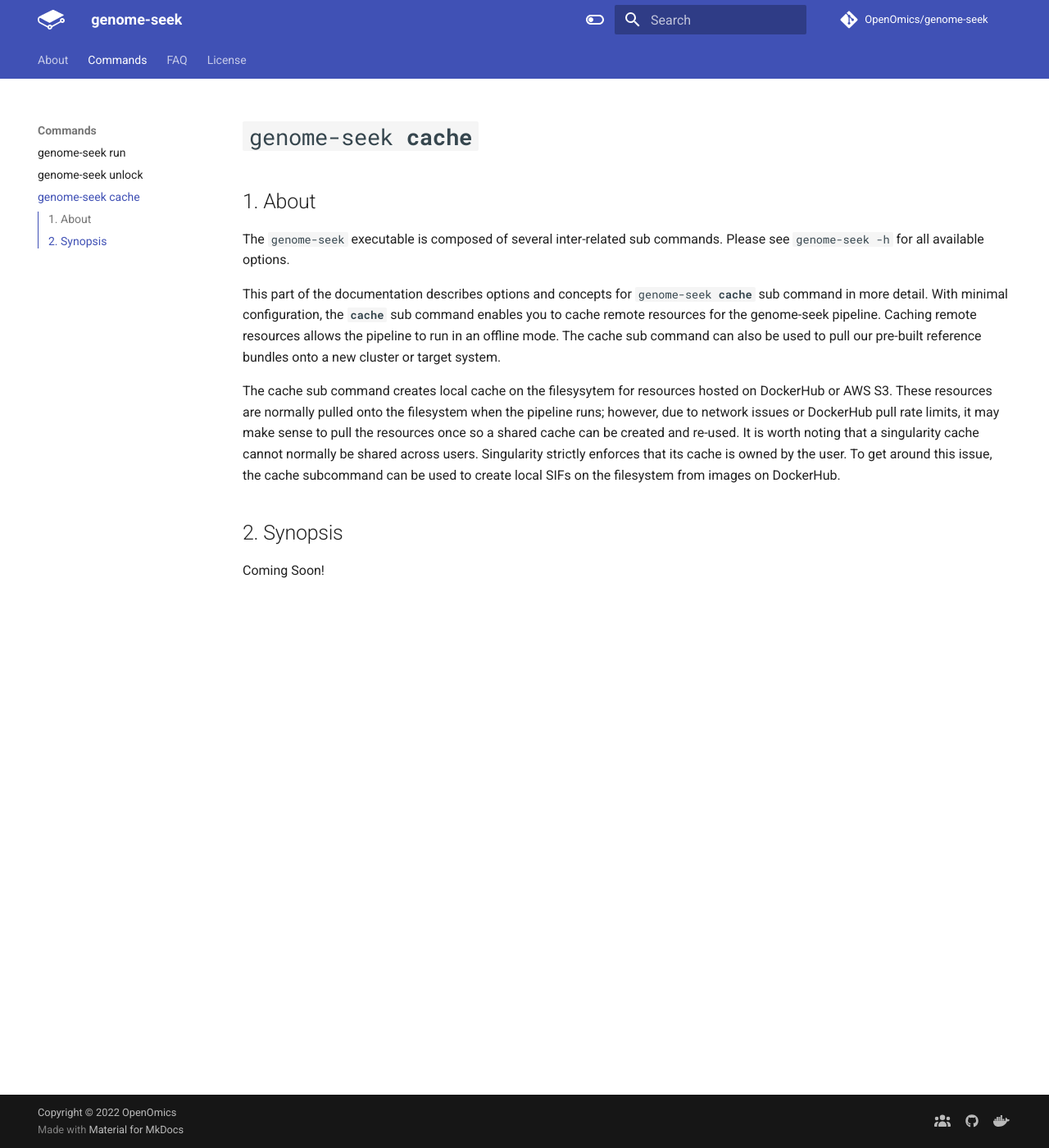
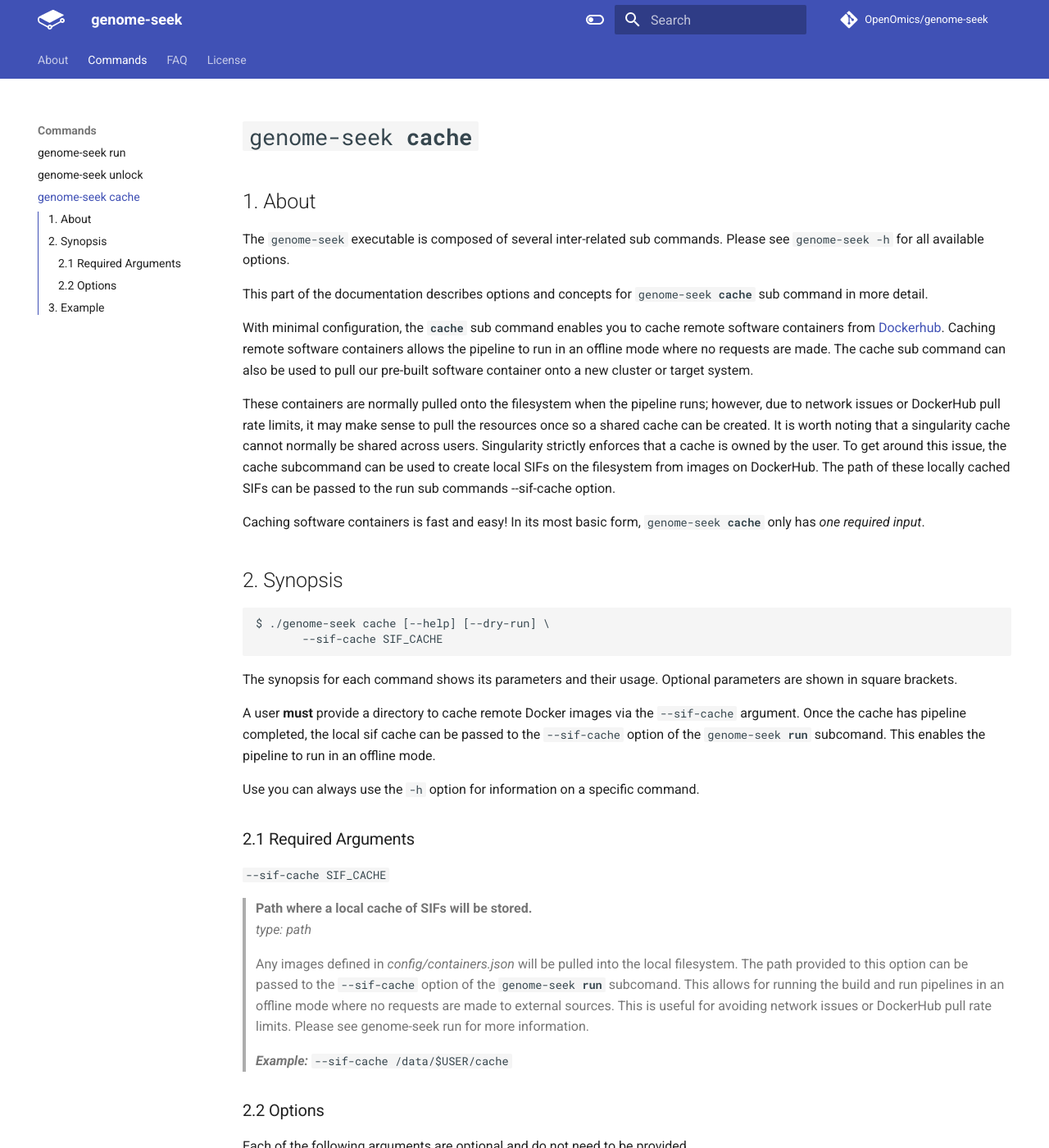
Before and after one commit to OpenOmics/genome-seek, an MkDocs documentation site: the page built from docs/usage/cache.md, in a window 1280 px wide and 1400 px high. Shown: the whole window at 82% size. Built offline with MkDocs 1.6.1 and Material for MkDocs 9.7.7, drawn with Linux system fonts in a browser that asks for light colours; comment, search, counter and statistics services are not loaded; the version menu is left out; some of the changed text lies outside the part shown.

````diff
--- a/docs/usage/cache.md
+++ b/docs/usage/cache.md
@@ -3,23 +3,23 @@
 ## 1. About
 The `genome-seek` executable is composed of several inter-related sub commands. Please see `genome-seek -h` for all available options.
 
-This part of the documentation describes options and concepts for <code>genome-seek <b>cache</b></code> sub command in more detail. With minimal configuration, the **`cache`** sub command enables you to cache remote resources for the  genome-seek pipeline. Caching remote resources allows the pipeline to run in an offline mode. The cache sub command can also be used to pull our pre-built reference bundles onto a new cluster or target system.
+This part of the documentation describes options and concepts for <code>genome-seek <b>cache</b></code> sub command in more detail.
 
-The cache sub command creates local cache on the filesysytem for resources hosted on DockerHub or AWS S3. These resources are normally pulled onto the filesystem when the pipeline runs; however, due to network issues or DockerHub pull rate limits, it may make sense to pull the resources once so a shared cache can be created and re-used. It is worth noting that a singularity cache cannot normally be shared across users. Singularity strictly enforces that its cache is owned by the user. To get around this issue, the cache subcommand can be used to create local SIFs on the filesystem from images on DockerHub.
+With minimal configuration, the **`cache`** sub command enables you to cache remote software containers from [Dockerhub](https://hub.docker.com/u/skchronicles). Caching remote software containers allows the pipeline to run in an offline mode where no requests are made. The cache sub command can also be used to pull our pre-built software container onto a new cluster or target system.
+
+These containers are normally pulled onto the filesystem when the pipeline runs; however, due to network issues or DockerHub pull rate limits, it may make sense to pull the resources once so a shared cache can be created. It is worth noting that a singularity cache cannot normally be shared across users. Singularity strictly enforces that a cache is owned by the user. To get around this issue, the cache subcommand can be used to create local SIFs on the filesystem from images on DockerHub. The path of these locally cached SIFs can be passed to the run sub commands --sif-cache option.
+
+Caching software containers is fast and easy! In its most basic form, <code>genome-seek <b>cache</b></code> only has *one required input*.
 
 ## 2. Synopsis
-
-Coming Soon!
-
-<!-- ```text
-$ ./genome-seek cache [-h] --sif-cache SIF_CACHE \
-                     [--resource-bundle RESOURCE_BUNDLE] \
-                     [--dry-run]
+```text
+$ ./genome-seek cache [--help] [--dry-run] \
+       --sif-cache SIF_CACHE
 ```
 
 The synopsis for each command shows its parameters and their usage. Optional parameters are shown in square brackets.
 
-A user **must** provide a directory to cache remote Docker images via the `--sif-cache` argument. Once the cache has pipeline completed, the local sif cache can be passed to the `--sif-cache` option of the <code>genome-seek <b>build</b></code> and <code>genome-seek <b>run</b></code> subcomand. This enables the build and run pipeline to run in an offline mode.
+A user **must** provide a directory to cache remote Docker images via the `--sif-cache` argument. Once the cache has pipeline completed, the local sif cache can be passed to the `--sif-cache` option of the <code>genome-seek <b>run</b></code> subcomand. This enables the pipeline to run in an offline mode.
 
 Use you can always use the `-h` option for information on a specific command.
 
@@ -27,10 +27,10 @@
 
 `--sif-cache SIF_CACHE`
 
-> **Path where a local cache of SIFs will be stored..**
-> *type: string*
+> **Path where a local cache of SIFs will be stored.**
+> *type: path*
 >
-> Any images defined in *config/containers/images.json* will be pulled into the local filesystem. The path provided to this option can be passed to the `--sif-cache` option of the <code>genome-seek <b>build</b></code> and <code>genome-seek <b>run</b></code> subcomand. This allows for running the build and run pipelines in an offline mode where no requests are made to exteexomel sources. This is useful for avoiding network issues or DockerHub pull rate limits. Please see genome-seek build and run for more information.
+> Any images defined in *config/containers.json* will be pulled into the local filesystem. The path provided to this option can be passed to the `--sif-cache` option of the <code>genome-seek <b>run</b></code> subcomand. This allows for running the build and run pipelines in an offline mode where no requests are made to external sources. This is useful for avoiding network issues or DockerHub pull rate limits. Please see genome-seek run for more information.
 >
 > ***Example:*** `--sif-cache /data/$USER/cache`
 
@@ -49,9 +49,9 @@
 ---
   `--dry-run`
 > **Dry run the pipeline.**
-> *type: boolean*
+> *type: boolean flag*
 >
-> Displays what steps in the pipeline remain or will be run. Does not execute anything!
+> Only displays what software container will be cached locally. Does not execute anything!
 >
 > ***Example:*** `--dry-run`
 
@@ -62,11 +62,15 @@
 module purge
 module load singularity snakemake
 
-# Step 1.) Dry run cache to see what will be pulled
-./genome-seek cache --sif-cache /scratch/$USER/cache \
+# Step 1.) Dry run to see what will be pulled
+./genome-seek cache --sif-cache /data/$USER/cache \
                  --dry-run
 
-# Step 2.) Cache remote resources locally
-./genome-seek cache --sif-cache /scratch/$USER/cache
+# Step 2.) Cache remote resources locally.
+# This command will NOT automatically submit
+# a job to the cluster. As so, we recommend
+# submitting this next command to the cluster
+# as a job. Download speeds will vary so it
+# is best to set the wall time a few hours.
+./genome-seek cache --sif-cache /data/$USER/cache
 ```
--->
````
Also changed, not shown: other parts of docs/usage/cache.md (+1 -1 lines), README.md (+1 -1 lines), docs/index.md (+1 -1 lines), 1 other file.
